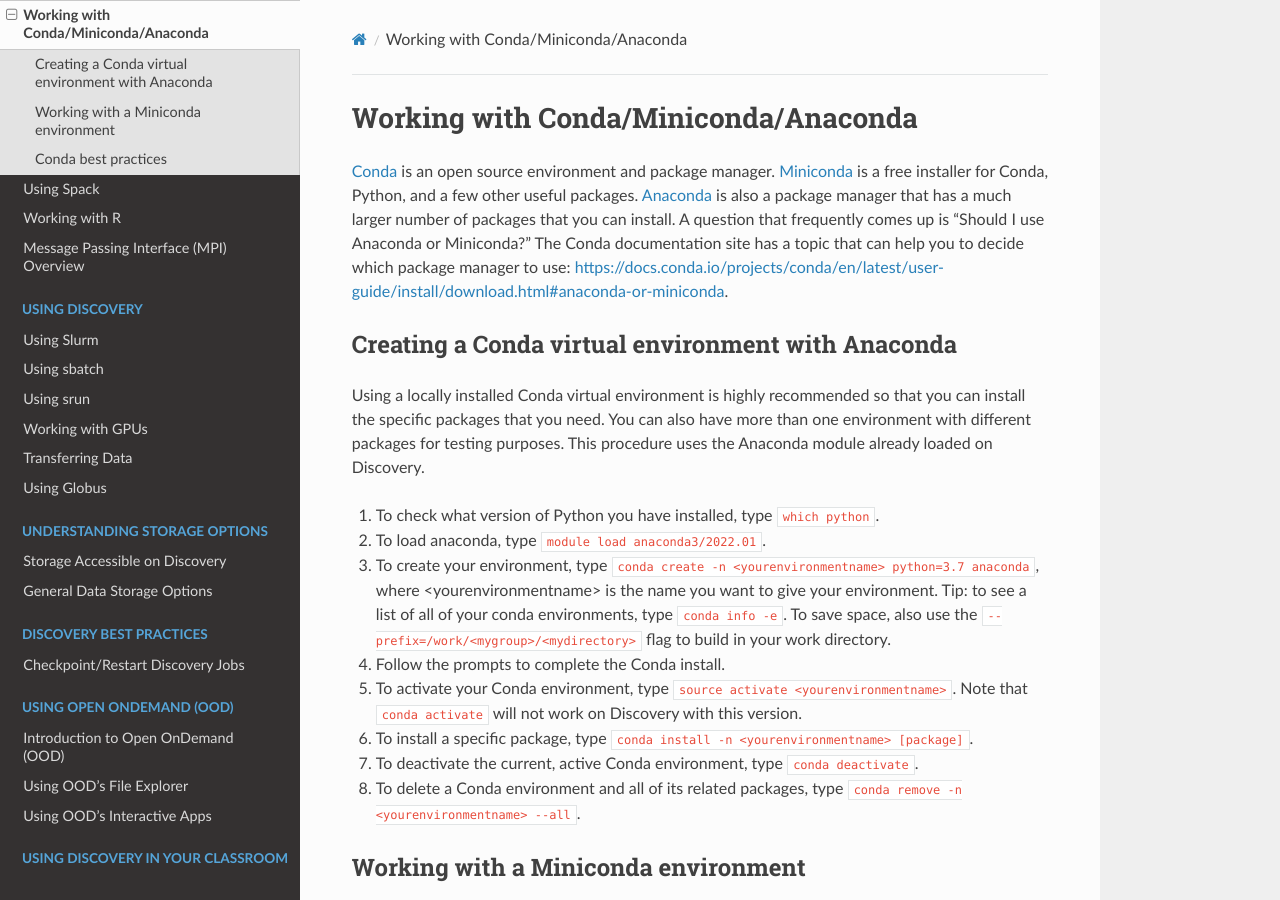
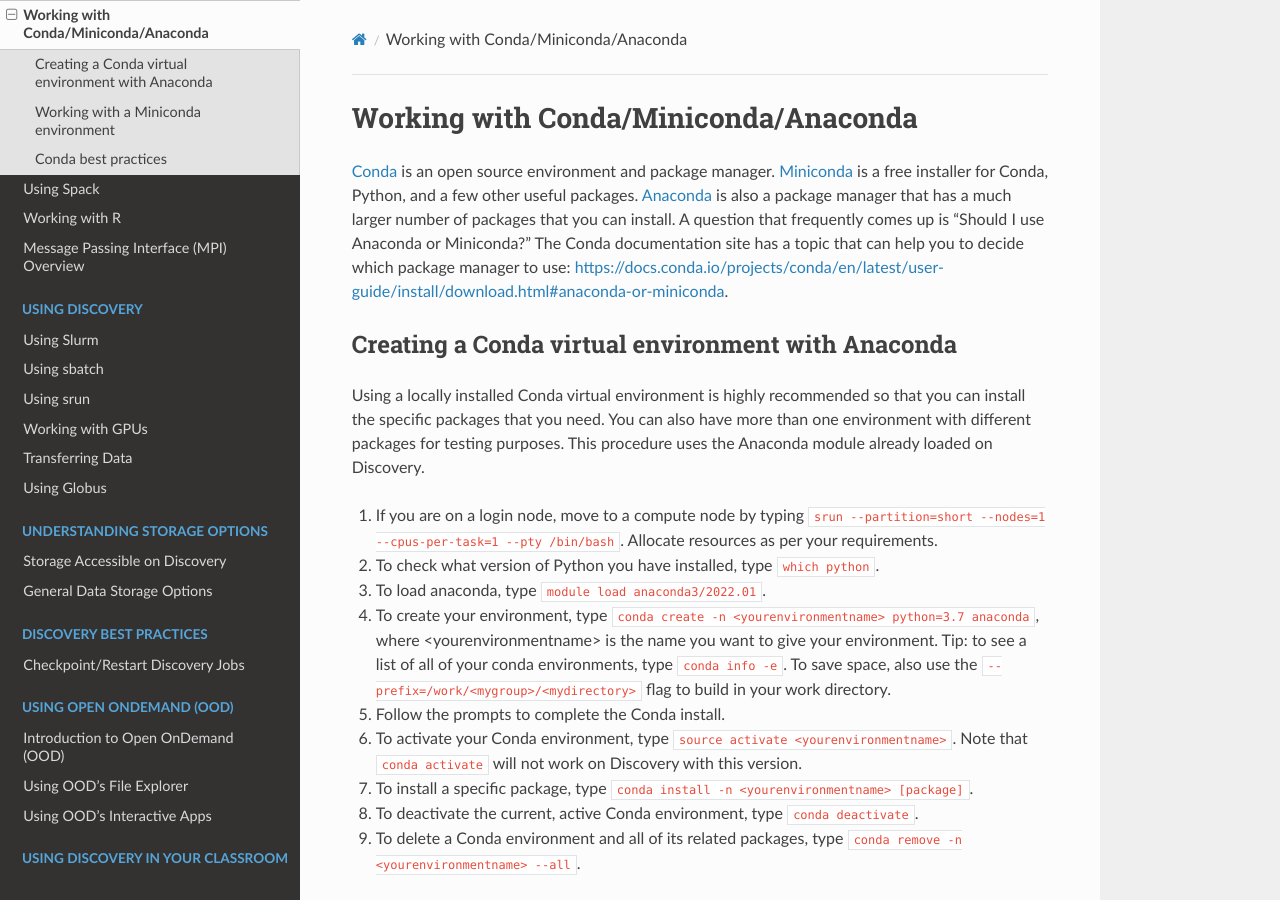
Before and after one commit to northeastern-rc/rc-public-documentation, a Sphinx documentation site: the page built from docs/source/software/conda.rst, in a window 1280 px wide and 900 px high. Built offline with Sphinx 7.4.7 and the Read the Docs theme 2.0.0, drawn with Linux system fonts in a browser that asks for light colours.

Commit message:
Added instructions to request compute node for conda

```diff
--- a/docs/source/software/conda.rst
+++ b/docs/source/software/conda.rst
@@ -15,14 +15,15 @@
 Using a locally installed Conda virtual environment is highly recommended so that you can install the specific packages that you need.
 You can also have more than one environment with different packages for testing purposes. This procedure uses the Anaconda module already loaded on Discovery.
 
-1. To check what version of Python you have installed, type ``which python``.
-2. To load anaconda, type ``module load anaconda3/2022.01``.
-3. To create your environment, type ``conda create -n <yourenvironmentname> python=3.7 anaconda``, where <yourenvironmentname> is the name you want to give your environment. Tip: to see a list of all of your conda environments, type ``conda info -e``. To save space, also use the ``--prefix=/work/<mygroup>/<mydirectory>`` flag to build in your work directory.
-4. Follow the prompts to complete the Conda install.
-5. To activate your Conda environment, type ``source activate <yourenvironmentname>``. Note that ``conda activate`` will not work on Discovery with this version.
-6. To install a specific package, type ``conda install -n <yourenvironmentname> [package]``.
-7. To deactivate the current, active Conda environment, type ``conda deactivate``.
-8. To delete a Conda environment and all of its related packages, type ``conda remove -n <yourenvironmentname> --all``.
+1. If you are on a login node, move to a compute node by typing ``srun --partition=short --nodes=1 --cpus-per-task=1 --pty /bin/bash``. Allocate resources as per your requirements.
+2. To check what version of Python you have installed, type ``which python``.
+3. To load anaconda, type ``module load anaconda3/2022.01``.
+4. To create your environment, type ``conda create -n <yourenvironmentname> python=3.7 anaconda``, where <yourenvironmentname> is the name you want to give your environment. Tip: to see a list of all of your conda environments, type ``conda info -e``. To save space, also use the ``--prefix=/work/<mygroup>/<mydirectory>`` flag to build in your work directory.
+5. Follow the prompts to complete the Conda install.
+6. To activate your Conda environment, type ``source activate <yourenvironmentname>``. Note that ``conda activate`` will not work on Discovery with this version.
+7. To install a specific package, type ``conda install -n <yourenvironmentname> [package]``.
+8. To deactivate the current, active Conda environment, type ``conda deactivate``.
+9. To delete a Conda environment and all of its related packages, type ``conda remove -n <yourenvironmentname> --all``.
 
 .. _mini_conda:
 
```
